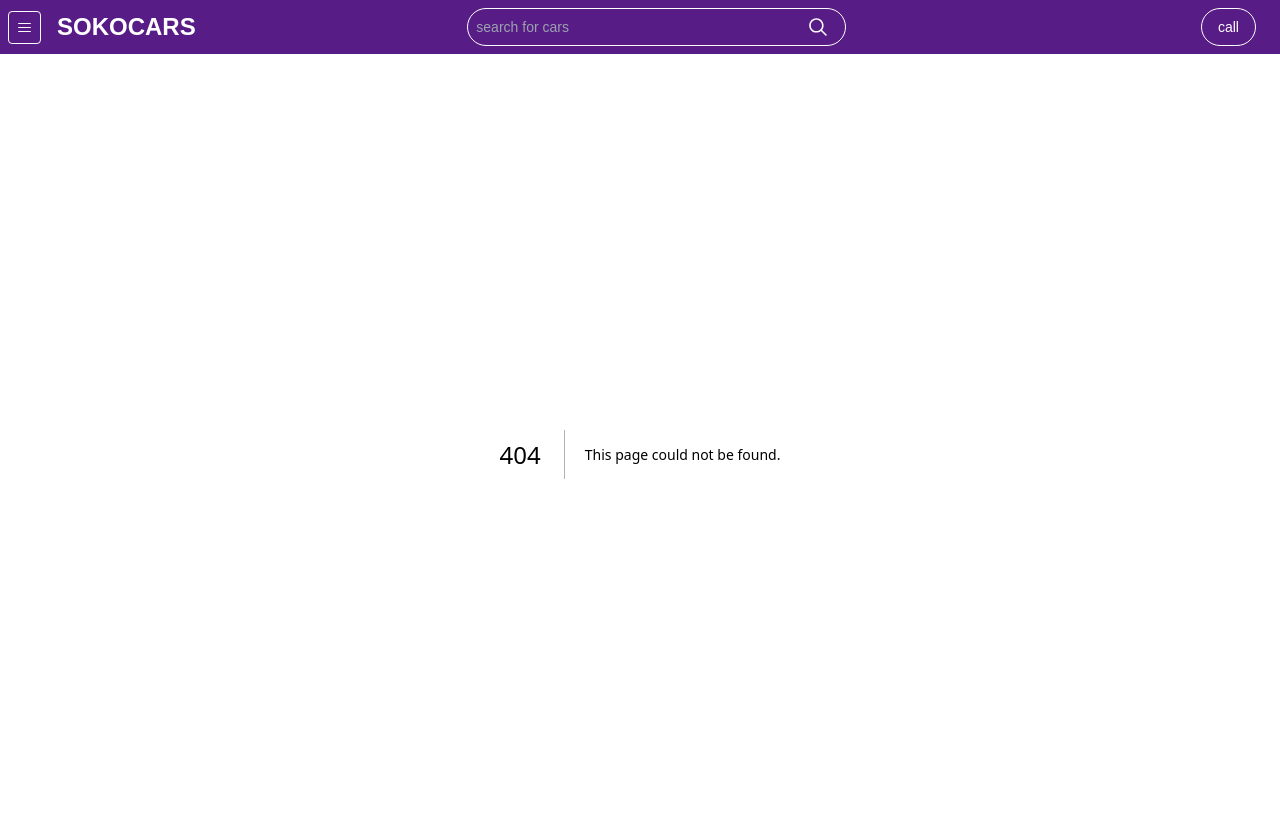
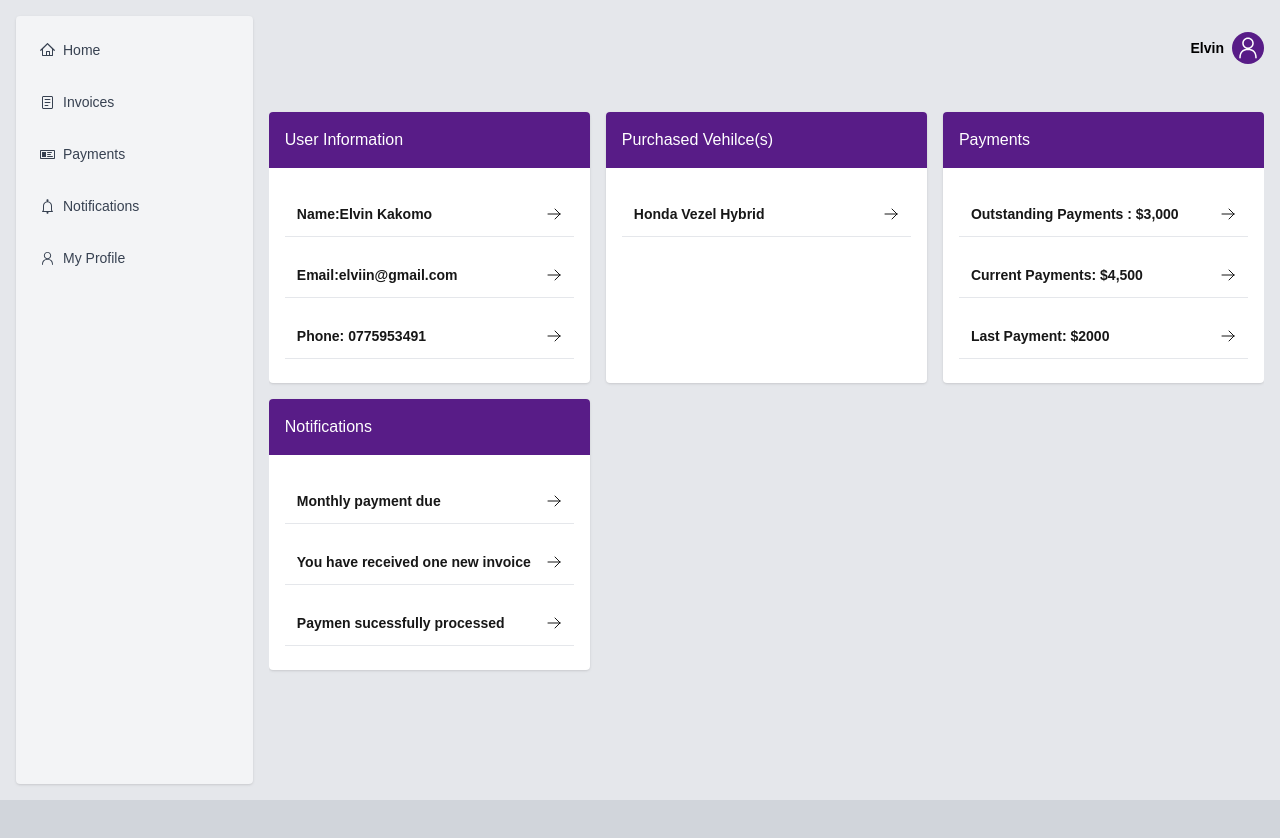
Before and after one commit to ElvinAnesu/sokorides, a Next.js app: page /clientarea in a window 1280 px wide. Before the commit this address had no page. Shown: the top 838 px of the page. After the commit the page ends 800 px from the top, so only its background shows below. Built offline with nearby package versions, Linux system fonts and the light colour scheme.

Commit message:
feat:added customer dashboard

```diff
--- /dev/null
+++ b/app/auth/customerlogin/page.js
@@ -0,0 +1,12 @@
+import CustomerLoginForm from "@/app/components/clientarea/forms/loginform";
+
+
+
+
+export default function CustomerLogin() {
+    return (
+        <div className="">
+            <CustomerLoginForm />
+        </div>
+    )
+}
--- /dev/null
+++ b/app/clientarea/layout.js
@@ -0,0 +1,30 @@
+"use client";
+import { PersonIcon } from "@radix-ui/react-icons";
+import { useState } from "react";
+import ClientSidebar from "../components/clientarea/nav/sidebar";
+import ClientMobileNav from "../components/clientarea/nav/mobilenav";
+
+export default function ClientAreaLayout({ children }) {
+    const [showMobileNav, setShowMobileNav] = useState(false)
+    return (
+		<div className="h-screen w-full flex flex-col md:grid md:grid-cols-5 p-4 gap-4 bg-gray-200">
+			<div className="hidden md:block">
+				<ClientSidebar />
+			</div>
+			<div className="max-h-full md:col-span-4 flex flex-col overflow-y-auto overflow-hidden">
+				<div className="w-full flex items-center mb-8 justify-end gap-2  h-16">
+					<div className="flex gap-2 items-center">
+						<h1 className="text-black font-bold text-sm">Elvin</h1>
+						<div className="bg-purple-900 text-white h-8 w-8 rounded-full flex items-center justify-center">
+							<PersonIcon className="h-6 w-6" />
+						</div>
+					</div>
+				</div>
+				<div className="mb-4 md:hidden">
+					<ClientMobileNav />
+				</div>
+				<div className="max-h-full w-full flex-grow ">{children}</div>
+			</div>
+		</div>
+	);
+}
--- /dev/null
+++ b/app/clientarea/page.js
@@ -0,0 +1,81 @@
+import { HomeIcon } from "@radix-ui/react-icons";
+import HomeCard from "../components/clientarea/cards/homecard";
+
+const purchasedVehicle = {
+	title: "Purchased Vehilce(s)",
+	vehicles: [
+		{
+			label: "Honda Vezel Hybrid",
+			url: "#"
+		}
+	]
+}
+const payments = {
+	title: "Payments",
+	details: [
+		{
+			label: "Outstanding Payments : $3,000",
+			url: "#",
+		},
+		{
+			label: "Current Payments: $4,500",
+			url: "#",
+		},
+		{
+			label: "Last Payment: $2000",
+			url: "#",
+		},
+	],
+};
+const notifications = {
+	title: "Notifications",
+	notifications: [
+		{
+			label: "Monthly payment due",
+			url: "#",
+		},
+		{
+			label: "You have received one new invoice",
+			url: "#",
+		},
+		{
+			label: "Paymen sucessfully processed",
+			url: "#",
+		},
+	],
+};
+const userInfo = {
+	title: "User Information",
+	details: [
+		{
+			label: "Name:Elvin Kakomo",
+			url: "#",
+		},
+		{
+			label: "Email:elviin@gmail.com",
+			url: "#",
+		},
+		{
+			label: "Phone: 0775953491",
+			url: "#",
+		},
+	],
+};
+
+
+export default function Home() {
+    return (
+			<div className="grid grid-cols-1 md:grid-cols-3 gap-4">
+				<HomeCard title={userInfo.title} _list={userInfo.details} />
+				<HomeCard
+					title={purchasedVehicle.title}
+					_list={purchasedVehicle.vehicles}
+				/>
+				<HomeCard title={payments.title} _list={payments.details} />
+				<HomeCard
+					title={notifications.title}
+					_list={notifications.notifications}
+				/>
+			</div>
+		);
+}
--- /dev/null
+++ b/app/components/clientarea/cards/homecard.js
@@ -0,0 +1,28 @@
+import Link from "next/link";
+import { ArrowRightIcon } from "@heroicons/react/24/outline";
+
+
+export default function HomeCard({ title, _list, }) {
+
+    return (
+			<div className="bg-white shadow rounded">
+				<div className="p-4 bg-purple-900 rounded-t text-white ">
+					<h1 className="font-medium">{title}</h1>
+				</div>
+				<div className="flex flex-col p-4">
+                {_list?.length > 0 &&
+                        _list.map((item, index) => (
+						<Link
+							href={item?.url}
+                            className="my-2  border-b p-3 flex items-center justify-between"
+                            key={index}
+						>
+                            <h1 className="font-semibold text-sm">{ item.label}</h1>
+							<ArrowRightIcon className="w-4 h-4" />
+						</Link>
+					))
+                    }
+				</div>
+			</div>
+		);
+}
--- /dev/null
+++ b/app/components/clientarea/forms/loginform.js
@@ -0,0 +1,22 @@
+import Link from "next/link";
+
+
+
+export default function CustomerLoginForm() {
+    return (
+        <div className="flex flex-col gap-8 bg-white rounded shadow p-8">
+            <h1 className="font-semibold">Login</h1>
+            <form className="flex flex-col gap-4">
+                <input className="border rounded h-10 px-2"
+                    placeholder="phonenumber"
+                    type="number" />
+                <input className="border rounded h-10 px-2"
+                    placeholder="password" />
+                <Link href="/clientarea" className="bg-purple-900 rounded p-2 flex items-center justify-center text-white"
+                    >
+                    Login
+                </Link>
+            </form>
+        </div>
+    )
+}
--- /dev/null
+++ b/app/components/clientarea/nav/mobilenav.js
@@ -0,0 +1,82 @@
+"use client";
+import Link from "next/link";
+import { usePathname, useRouter } from "next/navigation";
+import {
+	HomeIcon,
+	PersonIcon,
+	IdCardIcon,
+	ReaderIcon,
+	BellIcon,
+} from "@radix-ui/react-icons";
+
+export default function ClientMobileNav() {
+	const router = useRouter();
+	const pathname = usePathname();
+	const logout = () => {
+		localStorage.removeItem("username");
+		localStorage.removeItem("token");
+		router.push("/auth/login");
+	};
+	return (
+		<div className="flex flex-col w-full h-full p-4 shadow rounded bg-gray-100">
+			<ul className="flex  justify-between text-sm">
+				<li
+					className={`p-2 rounded transition-colors duration-200 hover:bg-purple-100 hover:text-purple-800 ${
+						pathname === "/dashboard"
+							? "bg-purple-200 text-purple-900"
+							: "text-gray-700"
+					}`}
+				>
+					<Link href="/dashboard" className="flex gap-2 items-center">
+						<HomeIcon />
+					</Link>
+				</li>
+
+				<li
+					className={`p-2 rounded transition-colors duration-200 hover:bg-purple-100 hover:text-purple-800 ${
+						pathname === "/dashboard/invoices"
+							? "bg-purple-200 text-purple-900"
+							: "text-gray-700"
+					}`}
+				>
+					<Link href="/dashboard/invoices" className="flex gap-2 items-center">
+						<ReaderIcon />
+					</Link>
+				</li>
+				<li
+					className={`p-2 rounded transition-colors duration-200 hover:bg-purple-100 hover:text-purple-800 ${
+						pathname === "/dashboard/payments"
+							? "bg-purple-200 text-purple-900"
+							: "text-gray-700"
+					}`}
+				>
+					<Link href="/dashboard/payments" className="flex gap-2 items-center">
+						<IdCardIcon />
+					</Link>
+				</li>
+				<li
+					className={`p-2 rounded transition-colors duration-200 hover:bg-purple-100 hover:text-purple-800 ${
+						pathname === "/dashboard/purchases"
+							? "bg-purple-200 text-purple-900"
+							: "text-gray-700"
+					}`}
+				>
+					<Link href="/dashboard/purchases" className="flex gap-2 items-center">
+						<BellIcon />
+					</Link>
+				</li>
+				<li
+					className={`p-2 rounded transition-colors duration-200 hover:bg-purple-100 hover:text-purple-800 ${
+						pathname === "/dashboard/customers"
+							? "bg-purple-200 text-purple-900"
+							: "text-gray-700"
+					}`}
+				>
+					<Link href="/dashboard/customers" className="flex gap-2 items-center">
+						<PersonIcon />
+					</Link>
+				</li>
+			</ul>
+		</div>
+	);
+}
--- /dev/null
+++ b/app/components/clientarea/nav/sidebar.js
@@ -0,0 +1,88 @@
+"use client";
+import Link from "next/link";
+import { usePathname, useRouter } from "next/navigation";
+import {
+	HomeIcon,
+	ListBulletIcon,
+	RocketIcon,
+	PersonIcon,
+	AvatarIcon,
+	ExitIcon,
+	CardStackIcon,
+	IdCardIcon,
+	ArchiveIcon,
+    ReaderIcon,
+    BellIcon
+} from "@radix-ui/react-icons";
+
+export default function ClientSidebar() {
+	const router = useRouter();
+	const pathname = usePathname();
+	const logout = () => {
+		localStorage.removeItem("username");
+		localStorage.removeItem("token");
+		router.push("/auth/login");
+	};
+	return (
+		<div className="flex flex-col w-full h-full p-4 shadow rounded bg-gray-100">
+			<ul className="flex flex-col gap-4 text-sm">
+				<li
+					className={`p-2 rounded transition-colors duration-200 hover:bg-purple-100 hover:text-purple-800 ${
+						pathname === "/dashboard"
+							? "bg-purple-200 text-purple-900"
+							: "text-gray-700"
+					}`}
+				>
+					<Link href="/dashboard" className="flex gap-2 items-center">
+						<HomeIcon /> Home
+					</Link>
+				</li>
+
+				<li
+					className={`p-2 rounded transition-colors duration-200 hover:bg-purple-100 hover:text-purple-800 ${
+						pathname === "/dashboard/invoices"
+							? "bg-purple-200 text-purple-900"
+							: "text-gray-700"
+					}`}
+				>
+					<Link href="/dashboard/invoices" className="flex gap-2 items-center">
+						<ReaderIcon /> Invoices
+					</Link>
+				</li>
+				<li
+					className={`p-2 rounded transition-colors duration-200 hover:bg-purple-100 hover:text-purple-800 ${
+						pathname === "/dashboard/payments"
+							? "bg-purple-200 text-purple-900"
+							: "text-gray-700"
+					}`}
+				>
+					<Link href="/dashboard/payments" className="flex gap-2 items-center">
+						<IdCardIcon /> Payments
+					</Link>
+				</li>
+				<li
+					className={`p-2 rounded transition-colors duration-200 hover:bg-purple-100 hover:text-purple-800 ${
+						pathname === "/dashboard/purchases"
+							? "bg-purple-200 text-purple-900"
+							: "text-gray-700"
+					}`}
+				>
+					<Link href="/dashboard/purchases" className="flex gap-2 items-center">
+						<BellIcon /> Notifications
+					</Link>
+				</li>
+				<li
+					className={`p-2 rounded transition-colors duration-200 hover:bg-purple-100 hover:text-purple-800 ${
+						pathname === "/dashboard/customers"
+							? "bg-purple-200 text-purple-900"
+							: "text-gray-700"
+					}`}
+				>
+					<Link href="/dashboard/customers" className="flex gap-2 items-center">
+						<PersonIcon /> My Profile
+					</Link>
+				</li>
+			</ul>
+		</div>
+	);
+}
--- a/app/dashboard/page.js
+++ b/app/dashboard/page.js
@@ -9,17 +9,21 @@ export default function DashBoard(){
     return (
 			<div className="w-full h-full p-4 gap-4 flex flex-col">
 				<div className="w-full flex p-2 rounded">
-				<h1 className={`${lusitana.className} text-purple-700 text-2xl font-bold`}>
+					<h1
+						className={`${lusitana.className} text-purple-700 text-2xl font-bold`}
+					>
 						Dashboard
 					</h1>
 				</div>
-			<Suspense fallback={<CardsSkeleton/>}>
-				<CardSection/>
+				<Suspense fallback={<CardsSkeleton />}>
+					<div className="min-h-36">
+						<CardSection />
+					</div>
 				</Suspense>
 
-			<Suspense fallback={<DashBoardTablesSkeleton/>}>
-				<TableSection/>
-			</ Suspense>
+				<Suspense fallback={<DashBoardTablesSkeleton />}>
+					<TableSection />
+				</Suspense>
 			</div>
 		);
 }
--- a/app/layout.js
+++ b/app/layout.js
@@ -17,18 +17,18 @@ const geistMono = localFont({
 });
 
 export default function RootLayout({ children }) {
-	const pathname = usePathname();
-	let isAuthPage = pathname.startsWith("/auth");
-	let isDashboard = pathname.startsWith("/dashboard");
-	let hideHeader = isAuthPage || isDashboard
+	// const pathname = usePathname();
+	// let isAuthPage = pathname.startsWith("/auth");
+	// let isDashboard = pathname.startsWith("/dashboard");
+	// let hideHeader = isAuthPage || isDashboard
 	return (
 		<html lang="en">
 			<body
 				className={`${geistSans.variable} ${geistMono.variable} antialiased`}
 			>
-				{ !hideHeader && <MainHeader />}
+				{/* { !hideHeader && <MainHeader />} */}
 				<main className="flex flex-col">{children}</main>
-				{!isAuthPage || !isDashboard && <Footer />}
+				{/* {!isAuthPage || !isDashboard && <Footer />} */}
 			</body>
 		</html>
 	);
--- a/app/page.js
+++ b/app/page.js
@@ -1,5 +1,10 @@
-import Products from "./store/products/page"
+import CustomerLoginForm from "./components/clientarea/forms/loginform"
+
 
 export default function Home() {
-  return <Products/>
+  return (
+    <div className="w-full h-screen flex flex-col items-center justify-center">
+      <CustomerLoginForm />
+    </div>
+  )
 }
```
Also changed, not shown: lib/actions.js. Lines whose indentation alone changed are shown as unchanged.
